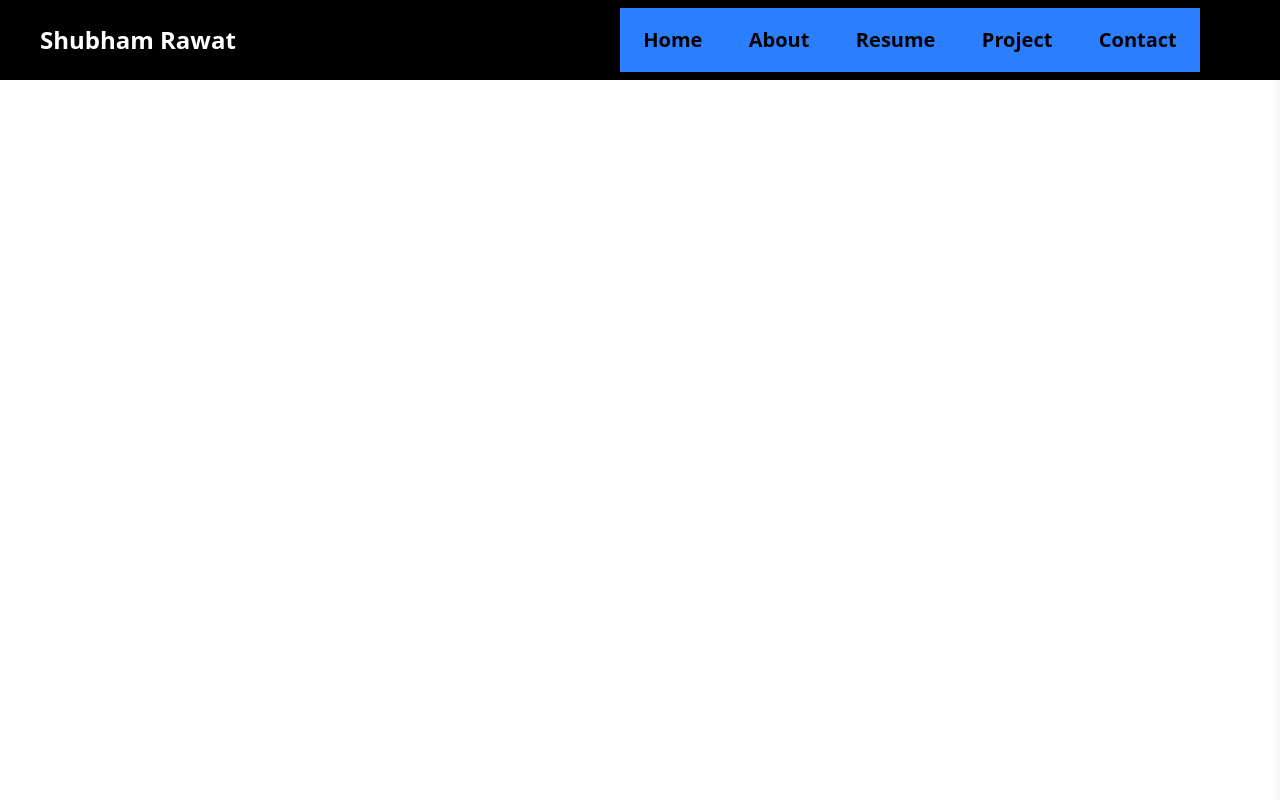
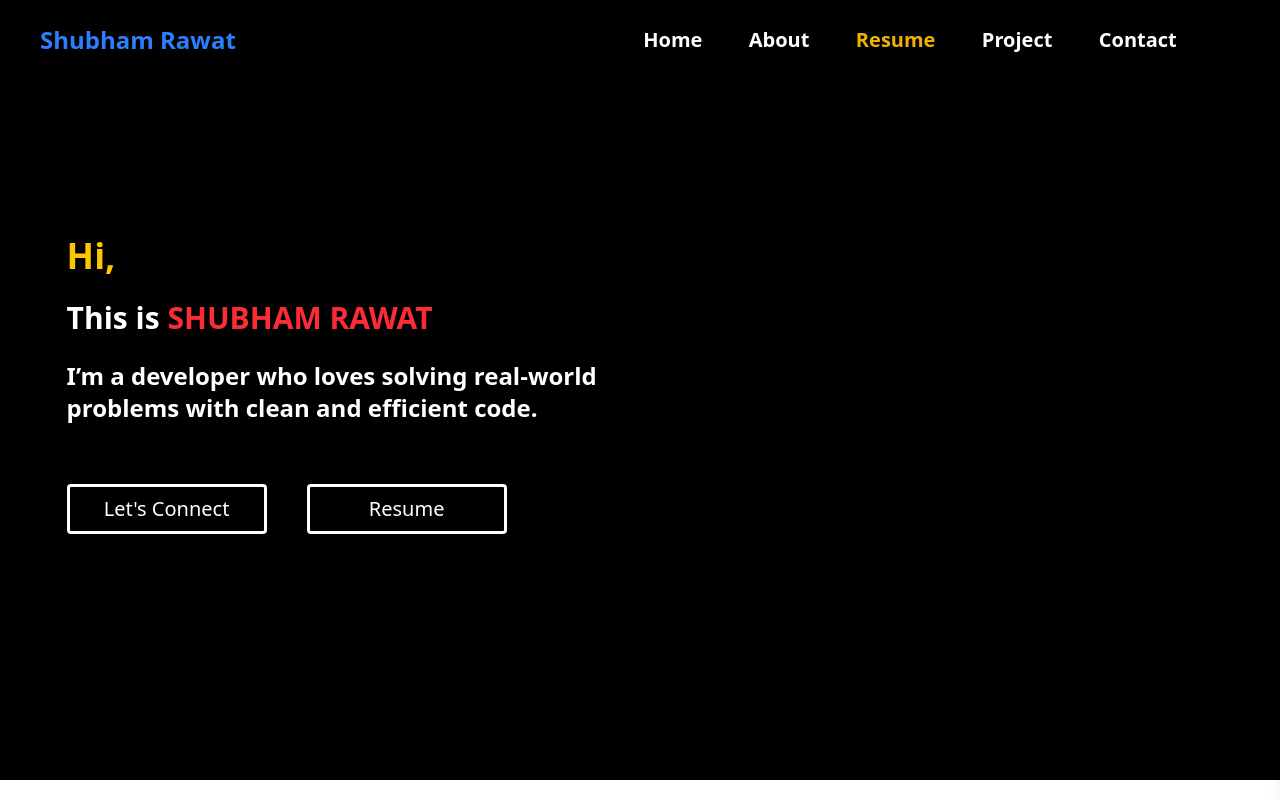
Before and after one commit to Endev0ur/MyPortfolio, a React (Vite) app: page / in a window 1280 px wide. Built offline with nearby package versions, Linux system fonts and the light colour scheme.

Commit message:
Hero page build (*responsive)

```diff
--- a/src/App.jsx
+++ b/src/App.jsx
@@ -1,10 +1,12 @@
 import React from 'react'
 import NavBar from './Components/NavBar'
+import Hero from './Components/Hero'
 
 const App = () => {
   return (
     <div>
       <NavBar></NavBar>
+      <Hero></Hero>
     </div>
   )
 }
--- /dev/null
+++ b/src/Components/Hero.jsx
@@ -0,0 +1,25 @@
+import React from 'react'
+
+const Hero = () => {
+  return (
+    <div className='bg-black h-[600px] md:h-[500px] xl:h-[700px] w-full flex justify-around items-center'>
+      {/* large screeen */}
+      <div className='bg-black h-[90%] w-[100%] sm:w-[82%] lg:w-[52%] border p-10 xl:pt-30'>
+        <p className='text-4xl font-bold text-yellow-400'>Hi,</p>
+        <br className=''/>
+        <p className='text-3xl font-bold text-white'>This is <span className='text-red-500'>SHUBHAM RAWAT</span></p>
+        <br />
+        <p className='text-2xl font-bold text-white'>I’m a developer who loves solving real-world problems with clean and efficient code.</p>
+        <br />
+        <br className='hidden lg:block'/>
+        <button className='h-[50px] w-[200px] border-3 text-xl rounded mr-10 text-white'>Let's Connect</button>
+        <button className='h-[50px] w-[200px] border-3 mt-3 text-xl rounded text-white'>Resume</button>
+      </div>
+      <div className='bg-black hidden lg:block h-[80%] w-[40%]'>
+      {/* image area */}
+      </div>
+    </div>
+  )
+}
+
+export default Hero
--- a/src/Components/NavBar.jsx
+++ b/src/Components/NavBar.jsx
@@ -12,15 +12,15 @@ const NavBar = () => {
   return (
     <div className="bg-black">
       <div className="h-20 w-full bg-black pl-10 pr-10 lg:pr-20 flex justify-between items-center">
-        <h1 className="font-bold text-2xl text-white">Shubham Rawat</h1>
+        <h1 className="font-bold text-2xl text-blue-500">Shubham Rawat</h1>
 
         {/* Large Screen Navigation */}
-        <div className="hidden bg-blue-500 lg:flex justify-around items-center w-[50%] h-[80%]">
-          <h2 className="text-xl font-bold">Home</h2>
-          <h2 className="text-xl font-bold">About</h2>
-          <h2 className="text-xl font-bold">Resume</h2>
-          <h2 className="text-xl font-bold">Project</h2>
-          <h2 className="text-xl font-bold">Contact</h2>
+        <div className="hidden bg-black lg:flex justify-around items-center w-[50%] h-[80%]">
+          <h2 className="text-xl font-bold text-white">Home</h2>
+          <h2 className="text-xl font-bold text-white">About</h2>
+          <h2 className="text-xl font-bold text-yellow-500">Resume</h2>
+          <h2 className="text-xl font-bold text-white">Project</h2>
+          <h2 className="text-xl font-bold text-white">Contact</h2>
         </div>
 
         {/* Mobile Menu Button */}
@@ -32,7 +32,7 @@ const NavBar = () => {
 
       {/* Sidebar */}
       <div className={`fixed top-0 right-0 h-screen w-[80%] sm:w-[60%] md:w-[40%] bg-red-500 z-50 shadow-lg transform transition-transform duration-500 ease-in-out
-        ${isSideBarOpen ? "translate-x-0" : "translate-x-[100%]"}`}>
+        ${isSideBarOpen ? "translate-x-0" : "translate-x-[100%]"}` }>
 
         <div className="w-[100%] bg-yellow-400 block">
           <IoClose
```
